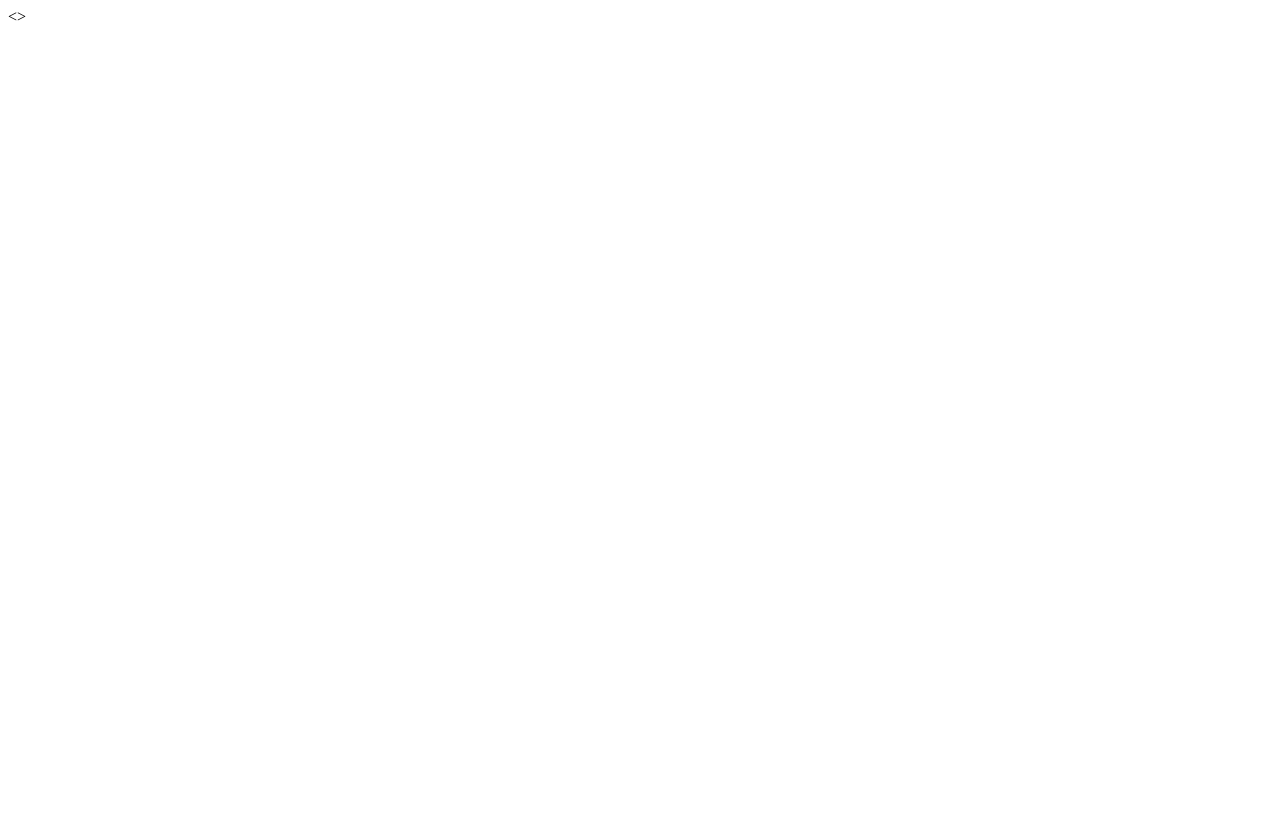
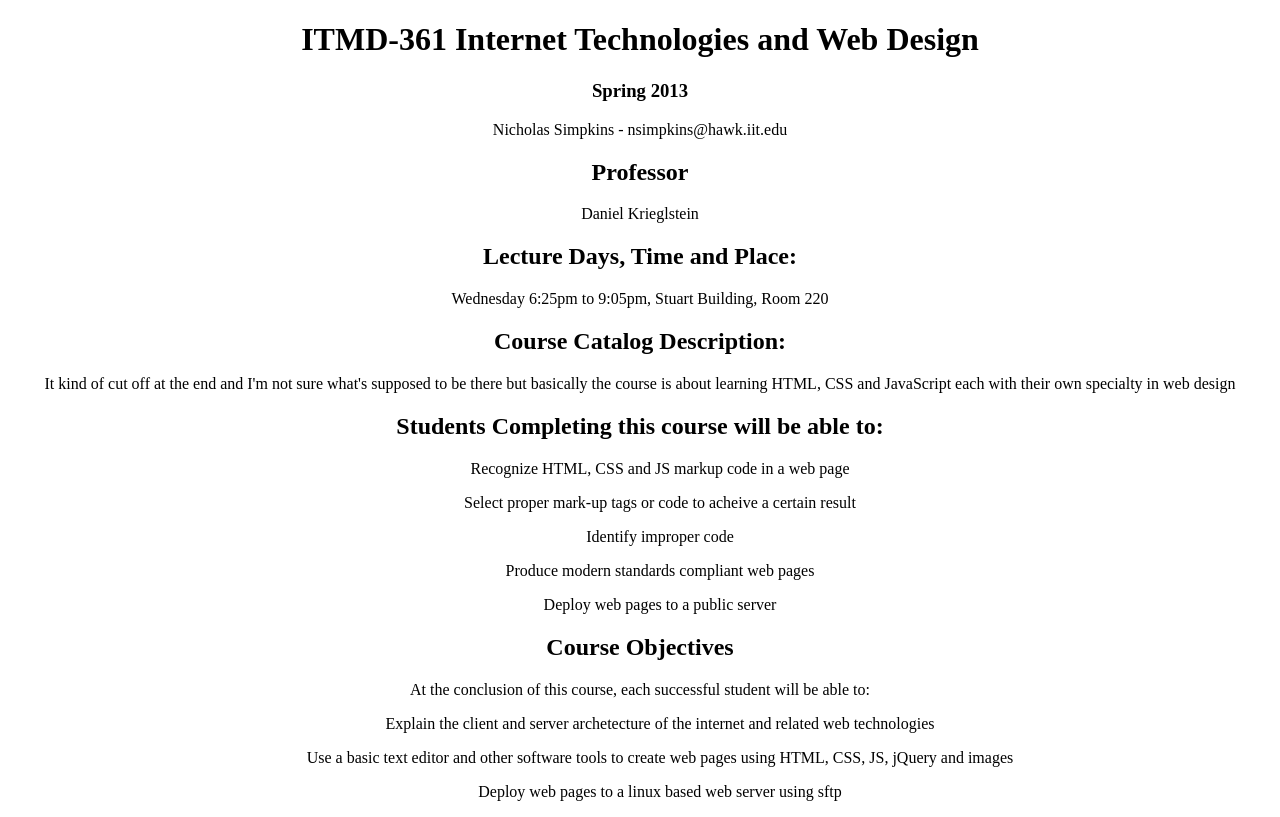
Before and after one commit to nicksimpkins/itmd-361-fall2022, a plain HTML site: page Lab 2/index.html in a window 1280 px wide. Drawn offline with Linux system fonts and the light colour scheme.

Commit message:
Update index.html

```diff
--- a/Lab 2/index.html
+++ b/Lab 2/index.html
@@ -1 +1,34 @@
-<>
+<!DOCTYPE html>
+<html>
+<head>
+<!-- Looks bad without center -->
+<center>
+<title>ITMD-361 Internet Technologies and Web Design</title>
+
+</head>
+<body>
+
+<h1>ITMD-361 Internet Technologies and Web Design</h1>
+<h3>Spring 2013</h3>
+<p>Nicholas Simpkins - nsimpkins@hawk.iit.edu</p>
+<h2>Professor</h2>
+<p>Daniel Krieglstein</p>
+<h2>Lecture Days, Time and Place:</h2>
+<p>Wednesday 6:25pm to 9:05pm, Stuart Building, Room 220</p>
+<h2>Course Catalog Description:</h2>
+<p>It kind of cut off at the end and I'm not sure what's supposed to be there but basically the course is about learning HTML, CSS and JavaScript each with their own specialty in web design</p>
+<h2>Students Completing this course will be able to:</h2>
+<ul>Recognize HTML, CSS and JS markup code in a web page</ul>
+<ul>Select proper mark-up tags or code to acheive a certain result</ul>
+<ul>Identify improper code</ul>
+<ul>Produce modern standards compliant web pages</ul>
+<ul>Deploy web pages to a public server</ul>
+
+<h2>Course Objectives</h2>
+<p>At the conclusion of this course, each successful student will be able to:</p>
+<ul>Explain the client and server archetecture of the internet and related web technologies</ul>
+<ul>Use a basic text editor and other software tools to create web pages using HTML, CSS, JS, jQuery and images</ul>
+<ul>Deploy web pages to a linux based web server using sftp</ul>
+
+</body>
+</html>
```
